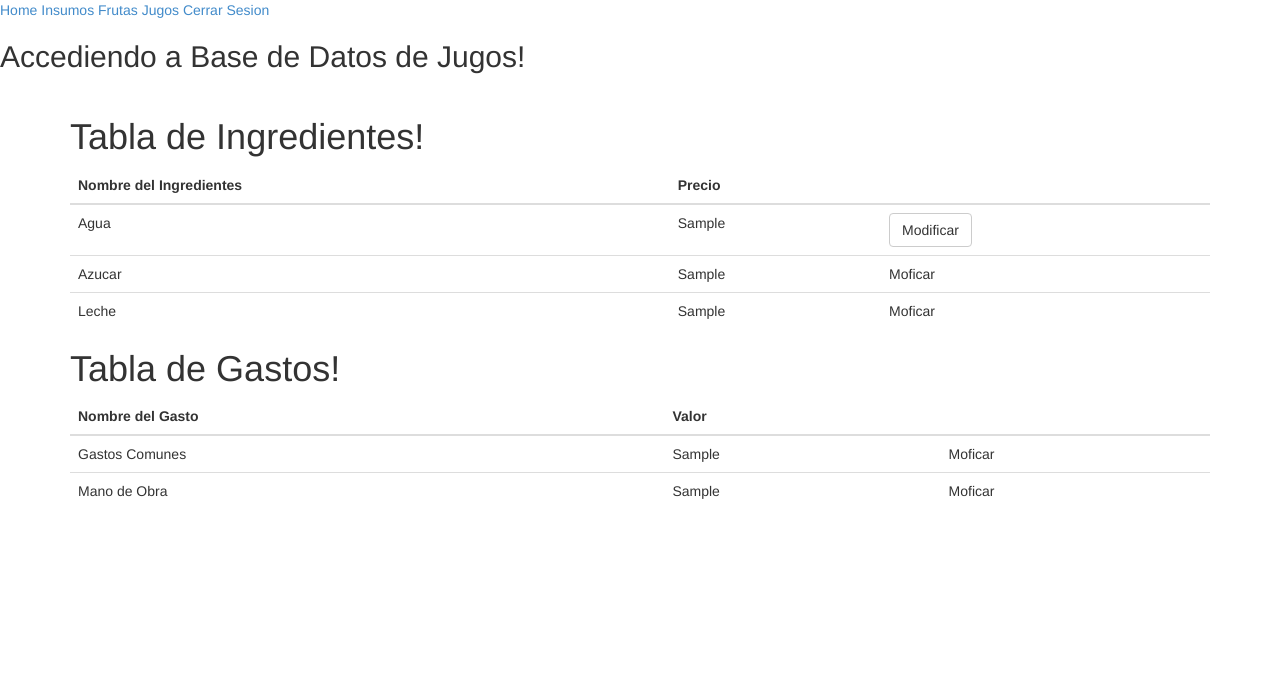
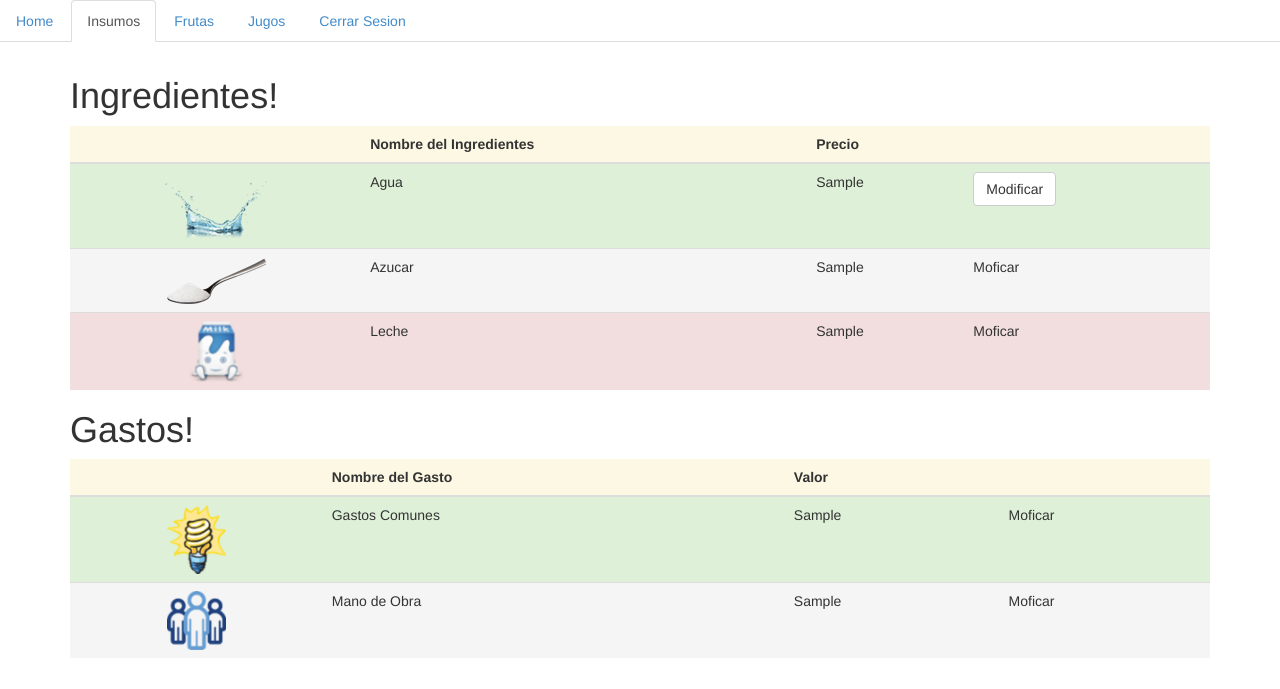
Before and after one commit to unsafer/ci_intro, a CodeIgniter app: a page that uses application/views/view_insumos.php in a window 1280 px wide. Shown: the top 689 px of the page. Run offline with CodeIgniter, Linux system fonts and the light colour scheme; tables that the repository leaves empty or names only in its code hold one stand-in row (values such as "Sample post").

Commit message:
view home

```diff
--- a/application/views/view_insumos.php
+++ b/application/views/view_insumos.php
@@ -15,20 +15,22 @@
 <body>
 
 <div id="container">
-	<a href="home">Home</a>
-        <a href="insumos">Insumos</a>
-        <a href="frutas">Frutas</a>
-        <a href="jugos">Jugos</a>
-        <a href='<?php echo base_url() ."site/logout" ?>'>Cerrar Sesion</a>
-	<h2>Accediendo a Base de Datos de Jugos!</h2>
+	<ul class="nav nav-tabs">
+        <li> <a href="home">Home</a></li>
+        <li class="active"><a href="insumos">Insumos</a></li>
+        <li><a href="frutas">Frutas</a></li>
+        <li><a href="jugos">Jugos</a></li>
+        <li><a href='<?php echo base_url() ."site/logout" ?>'>Cerrar Sesion</a></li>
+        </ul>
 
 
     <div class="container" style="padding-top: 1em;">
-      <h1>Tabla de Ingredientes!</h1>
+      <h1>Ingredientes!</h1>
       <table class="table table-hover">
           <thead>
-                  <tr>
-                              <th>Nombre del Ingredientes</th>
+                  <tr class="warning">
+                            <th></th>
+                            <th>Nombre del Ingredientes</th>
                               <th>Precio</th>
                               <th></th>
 
@@ -39,15 +41,15 @@
            <?php
                               foreach($results as $row) { ?>
                   <tr>
-                       <td>Agua</td><td><?php echo $row->agua ?></td><td ><button type="button" class="btn btn-default" title="Add this item" data-id="1234" data-toggle="modal" data-target="#myModal">Modificar</button></td>
+                       <td align="center" class="success"><img src="<?= base_url();?>images/agua.png" class="img-rounded" alt="Rounded Image"></td><td class="success">Agua</td><td class="success"><?php echo $row->agua ?></td><td class="success"><button type="button" class="btn btn-default" title="Add this item" data-id="1234" data-toggle="modal" data-target="#myModal">Modificar</button></td>
                   </tr>
                   <tr>
 
-                       <td>Azucar</td><td><?php echo $row->azucar ?></td><td>Moficar</td>
+                       <td align="center" class="active"><img src="<?= base_url();?>images/azucar.png" class="img-rounded" alt="Rounded Image"></td><td class="active">Azucar</td><td class="active"><?php echo $row->azucar ?></td><td class="active">Moficar</td>
                   </tr>
                   <tr>
 
-                        <td>Leche</td><td><?php echo $row->leche ?></td><td>Moficar</td>
+                        <td align="center" class="danger"><img src="<?= base_url();?>images/milk.png" class="img-rounded" alt="Rounded Image"></td><td class="danger">Leche</td><td class="danger"><?php echo $row->leche ?></td><td class="danger">Moficar</td>
                   </tr>
 
             <?php } ?>
@@ -55,10 +57,11 @@
           </tbody>
       </table>
 
-      <h1>Tabla de Gastos!</h1>
+      <h1>Gastos!</h1>
       <table class="table table-hover">
           <thead>
-                  <tr>
+                  <tr class="warning">
+                              <th></th>
                               <th>Nombre del Gasto</th>
                               <th>Valor</th>
                               <th></th>
@@ -70,11 +73,11 @@
            <?php
                               foreach($results as $row) { ?>
                   <tr>
-                       <td>Gastos Comunes</td><td><?php echo $row->gastoscomunes ?></td><td>Moficar</td>
+                       <td align="center" class="success"><img src="<?= base_url();?>images/light.png" class="img-rounded" alt="Rounded Image"></td><td class="success">Gastos Comunes</td><td class="success"><?php echo $row->gastoscomunes ?></td><td class="success">Moficar</td>
                   </tr>
                   <tr>
 
-                       <td>Mano de Obra</td><td><?php echo $row->manodeobra ?></td><td>Moficar</td>
+                       <td align="center"  class="active"><img src="<?= base_url();?>images/empleados.png" class="img-rounded" alt="Rounded Image"></td><td class="active">Mano de Obra</td><td class="active"><?php echo $row->manodeobra ?></td><td class="active">Moficar</td>
                   </tr>
 
 
```
